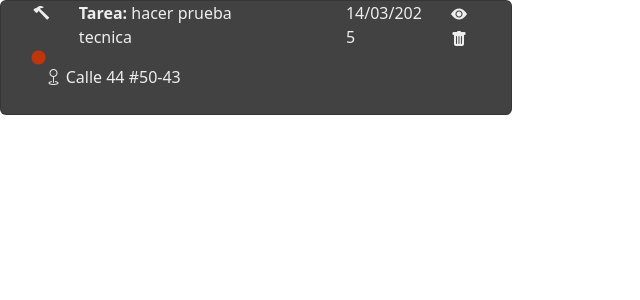
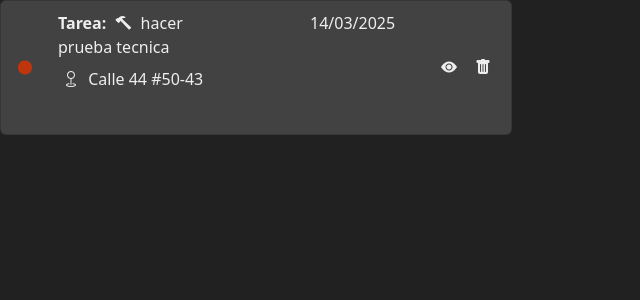
Before and after one commit to homerteo/prueba_25006, an Angular app: page / in a window 1280 px wide. Shown: the top 300 px of the page, without its empty margins (0-640 px from the left). Built offline with nearby package versions, Linux system fonts and the light colour scheme.

Commit message:
se realizan ajustes en los estilos de card tarea y se establece una nueva función para establecer el ícono de tipo de tarea

```diff
--- a/src/app/components/card-tarea/card-tarea.component.html
+++ b/src/app/components/card-tarea/card-tarea.component.html
@@ -1,43 +1,26 @@
 <div class="card tarea-card">
     <div class="row">
-        <div class="col-1 h-100 flex justify-content-center align-items-center text__75" [ngClass]="establecerPrioridad(tarea.prioridad)">
+        <div class="col-1 h-100 d-flex justify-content-center align-items-center text__75" [ngClass]="establecerPrioridad(tarea.prioridad)">
             <em class="bi bi-dot"></em>
         </div>
         <div class="col-9">
             <div class="row">
-                <div class="col-1 m-0 p-0 text__clrgris200">
-                    @if (tarea.tipo === 'laboral') {
-                        <p><em class="bi bi-hammer "></em></p>
-                    } @else if (tarea.tipo === 'academica') {
-                        <p><em class="bi bi-laptop"></em></p>
-                    } @else if (tarea.tipo === 'familiar') {
-                        <p><em class="bi bi-person-heart"></em></p>
-                    } @else if (tarea.tipo === 'hogar') {
-                        <p><em class="bi bi-house-heart-fill"></em></p>
-                    } @else if (tarea.tipo === 'entretenimiento') {
-                        <p><em class="bi bi-controller"></em></p>
-                    } @else if (tarea.tipo === 'recreacion') {
-                        <p><em class="bi bi-balloon-fill"></em></p>
-                    } @else if (tarea.tipo === 'viaje') {
-                        <p><em class="bi bi-luggage-fill"></em></p>
-                    }
-                </div>
-                <div class="col-7">
-                    <p class="text__clrgris200"><strong>Tarea: </strong>{{tarea.descricion}}</p>
+                <div class="col-6">
+                    <p class="text__clrgris200"><strong>Tarea: <em [ngClass]="establecerIconoTipo(tarea.tipo)"></em></strong> {{tarea.descricion}}</p>
                 </div>
                 <div class="col"></div>
-                <div class="col-3 text__clrgris200">
+                <div class="col-4 text__clrgris200">
                     <p>{{tarea.fecha}}</p>
                 </div>
             </div>
-            <div class="row">
+            <div class="row mt-2">
                 <p class="text__clrgris200">
                     <em class="bi bi-geo"></em>
                     {{ tarea.lugar }}
                 </p>
             </div>
         </div>
-        <div class="col-2 flex justify-content-between align-items-center">
+        <div class="col-2 d-flex justify-content-between align-items-center">
             <button class="btn btn__icon"><em class="bi bi-eye-fill"></em></button>
             <button class="btn btn__icon"><em class="bi bi-trash-fill"></em></button>
         </div>
--- a/src/app/components/card-tarea/card-tarea.component.scss
+++ b/src/app/components/card-tarea/card-tarea.component.scss
@@ -3,4 +3,10 @@
 .tarea-card {
     width: 40vw;
     background-color: $clr-gris-800;
+    padding: 10px 15px
 }
+
+em {
+    margin-right: 5px;
+    margin-left: 5px;
+}
--- a/src/app/components/card-tarea/card-tarea.component.ts
+++ b/src/app/components/card-tarea/card-tarea.component.ts
@@ -22,4 +22,48 @@ export class CardTareaComponent {
     return this.funcionesGlobales.establecerColorPrioridad(priorodad);
   }
 
+  establecerIconoTipo(tipo: 'laboral' | 'academica' | 'familiar' | 'hogar' | 'entretenimiento' | 'recreacion' | 'viaje') {
+    switch (tipo) {
+      case 'laboral':
+        return 'bi bi-hammer'
+        break;
+      case 'academica':
+        return 'bi bi-laptop'
+        break;
+      case 'familiar':
+        return 'bi bi-person-heart'
+        break;
+      case 'hogar':
+        return 'bi bi-house-heart-fill'
+        break;
+      case 'entretenimiento':
+        return 'bi bi bi-controller'
+        break;
+      case 'recreacion':
+        return 'bi bi-balloon-fill'
+        break;
+      case 'viaje':
+        return 'bi bi-luggage-fill'
+        break;
+      default:
+        return 'bi bi-laptop';
+        break;
+    }
+  }
+
+  /*                     @if (tarea.tipo === 'laboral') {
+                        <p><em class="bi bi-hammer "></em></p>
+                    } @else if (tarea.tipo === 'academica') {
+                        <p><em class="bi bi-laptop"></em></p>
+                    } @else if (tarea.tipo === 'familiar') {
+                        <p><em class="bi bi-person-heart"></em></p>
+                    } @else if (tarea.tipo === 'hogar') {
+                        <p><em class="bi bi-house-heart-fill"></em></p>
+                    } @else if (tarea.tipo === 'entretenimiento') {
+                        <p><em class="bi bi-controller"></em></p>
+                    } @else if (tarea.tipo === 'recreacion') {
+                        <p><em class="bi bi-balloon-fill"></em></p>
+                    } @else if (tarea.tipo === 'viaje') {
+                        <p><em class="bi bi-luggage-fill"></em></p>
+                    } */
 }
--- a/src/styles.scss
+++ b/src/styles.scss
@@ -1,3 +1,18 @@
 @import "bootstrap/scss/bootstrap";
 @import "bootstrap-icons/font/bootstrap-icons";
-@import "../public/layout/layout.scss"
+@import "../public/layout/layout.scss";
+
+
+html,
+body {
+    margin: 0;
+    padding: 0;
+    overflow: hidden;
+    height: 100%;
+    background-color: $clr-gris-900;
+}
+
+p {
+    margin: 0;
+    padding: 0;
+}
```
